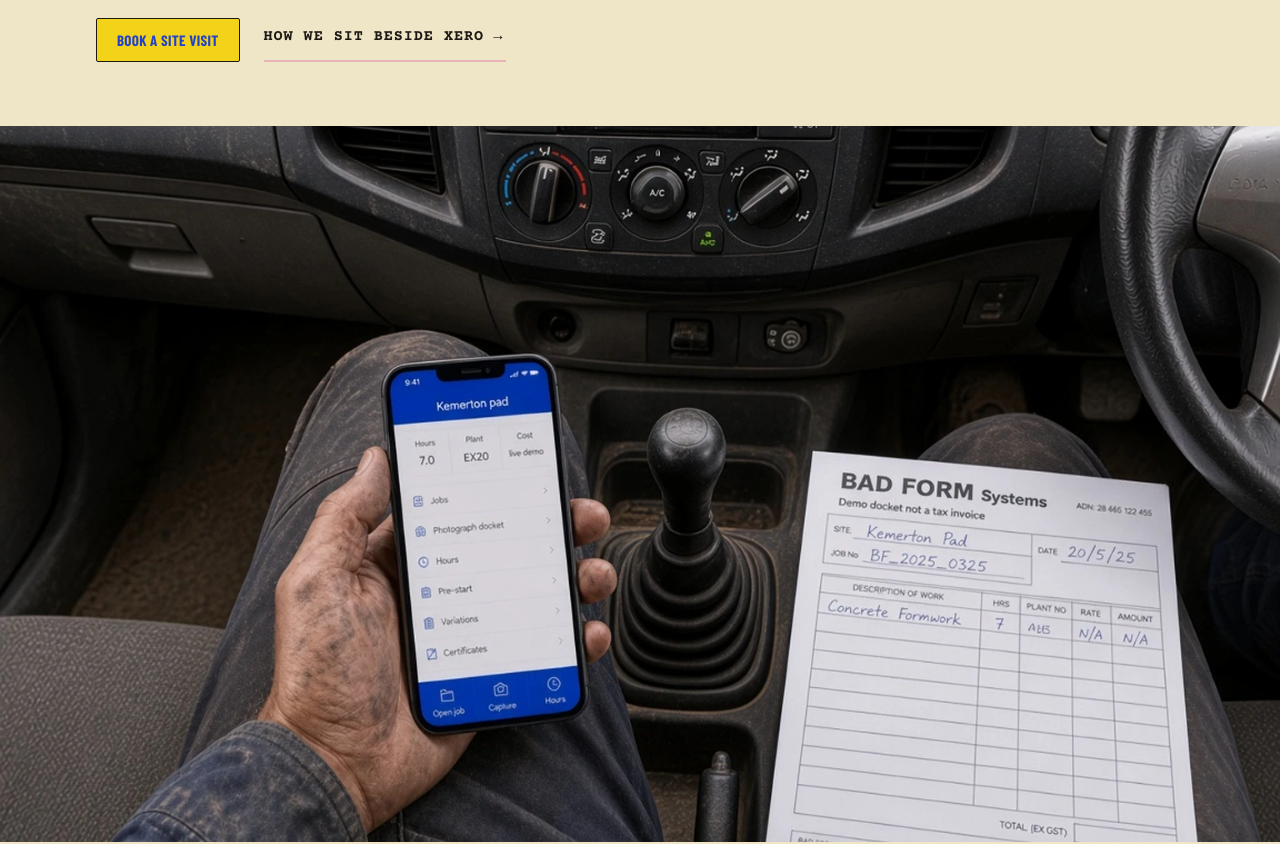
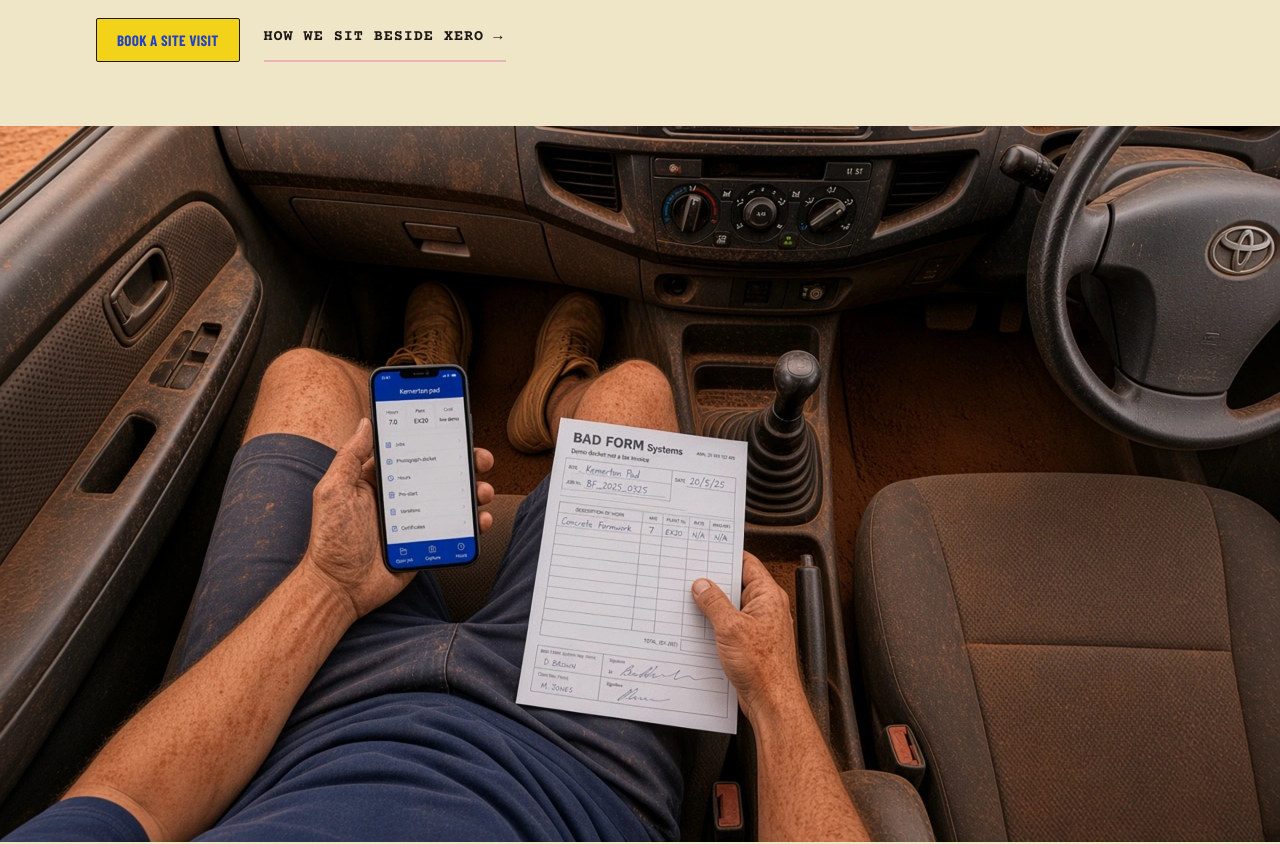
Before and after one commit to blacklanternpro/bad-form-systems, a Next.js app: page / in a window 1280 px wide. Shown: the part 380-1224 px from the top of the page. Built offline with nearby package versions, Linux system fonts and the light colour scheme; a web font is replaced by a local one.

Commit message:
Put the cab still occupant in the passenger seat.
Keep the previous mid-console plate as a reference still. Recrop the homepage frame so the empty driver side stays in view.

Co-authored-by: BAD-FORM <blacklanternpro@users.noreply.github.com>

```diff
--- a/src/content/overview.ts
+++ b/src/content/overview.ts
@@ -22,11 +22,11 @@ export const overview = {
     "Keep Xero or MYOB. We build the job system the crew will use. Next step is a yard visit.",
   cabStill: {
     src: "/images/hero-cab.webp",
-    width: 1536,
-    height: 1024,
+    width: 1920,
+    height: 1080,
     alt: "Overhead in a dusty ute: a work-worn hand on a phone open to a theoretical field IMS, and a paper docket on the other thigh.",
     demoNote: "Demo layout. Not a live product shot.",
-    objectPositionClass: "object-[42%_28%] xl:object-[44%_26%]",
+    objectPositionClass: "object-[40%_52%] xl:object-center",
   } satisfies OverviewStill,
   officeStill: {
     src: "/images/office-ims.webp",
```
Also changed, not shown: public/images/hero-cab-midseat.webp (added), public/images/hero-cab.webp.
